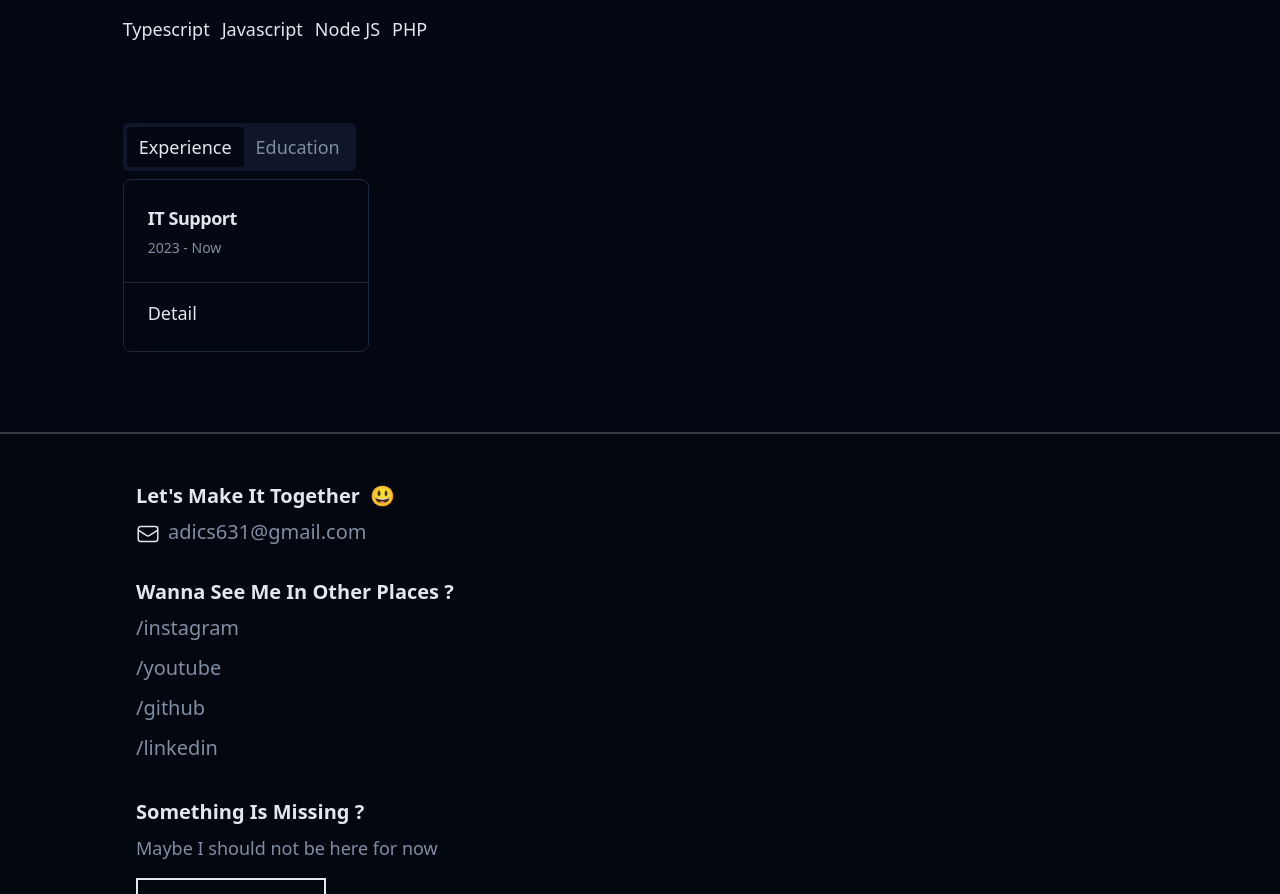
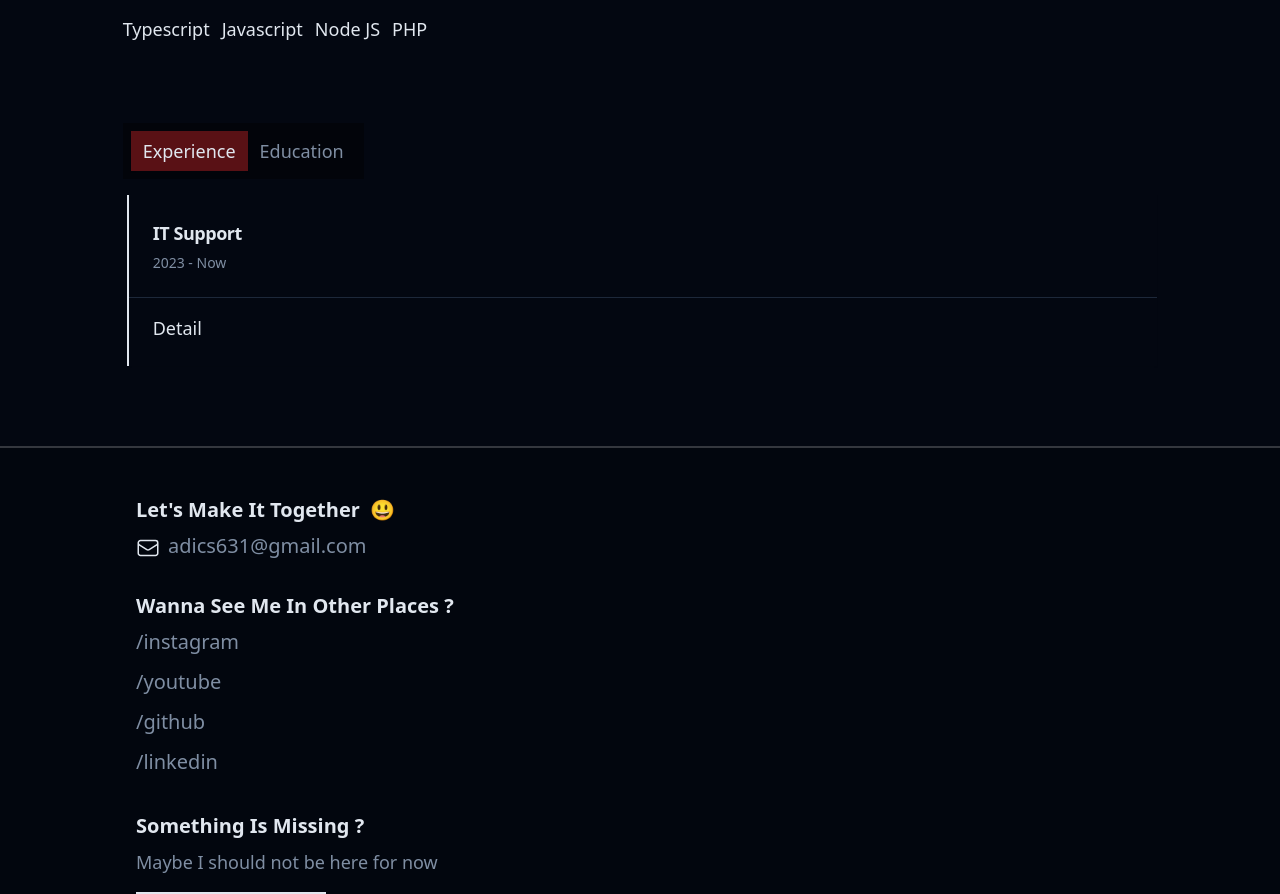
Before and after one commit to AdiCahyaSaputra/personal-website, a Next.js app: page / in a window 1280 px wide. Shown: the part 1640-2534 px from the top of the page. Built offline with nearby package versions, Linux system fonts and the light colour scheme.

Commit message:
style: tabs style

```diff
--- a/components/section/ExperienceSection.tsx
+++ b/components/section/ExperienceSection.tsx
@@ -23,10 +23,10 @@ const ExperienceSection: React.FC = () => {
             <TabsTrigger value="education" className='text-lg'>Education</TabsTrigger>
           </TabsList>
 
-          <TabsContent value="experience" className='w-full grid grid-cols-12 gap-4'>
+          <TabsContent value="experience" className='w-full space-y-2 pl-1'>
 
             {experiences.map((experience, index) => (
-              <Card key={index} className="w-full md:col-span-3 col-span-12 items-start">
+              <Card key={index} className="w-full">
                 <CardHeader>
                   <CardTitle className='text-lg'>{experience.title}</CardTitle>
                   <CardDescription>{experience.year.start} - {experience.year.end}</CardDescription>
@@ -42,10 +42,10 @@ const ExperienceSection: React.FC = () => {
 
           </TabsContent>
 
-          <TabsContent value="education" className='w-full grid grid-cols-12 gap-4 mt-0'>
+          <TabsContent value="education" className='w-full space-y-2 pl-1'>
 
             {educations.map((education, index) => (
-              <Card key={index} className="w-full md:col-span-3 col-span-12 items-start">
+              <Card key={index} className="w-full">
                 <CardHeader>
                   <CardTitle className='text-lg'>{education.title}</CardTitle>
                   <CardDescription>{education.year.start} - {education.year.end}</CardDescription>
--- a/components/ui/card.tsx
+++ b/components/ui/card.tsx
@@ -9,7 +9,7 @@ const Card = React.forwardRef<
   <div
     ref={ref}
     className={cn(
-      "rounded-lg border bg-card text-card-foreground shadow-sm",
+      "border-l-2 border-foreground bg-card text-card-foreground shadow-sm",
       className
     )}
     {...props}
--- a/components/ui/tabs.tsx
+++ b/components/ui/tabs.tsx
@@ -14,7 +14,7 @@ const TabsList = React.forwardRef<
   <TabsPrimitive.List
     ref={ref}
     className={cn(
-      "inline-flex h-10 items-center justify-center rounded-md bg-muted p-1 text-muted-foreground",
+      "inline-flex h-10 items-center justify-center p-2 dark:bg-black/40 bg-secondary text-muted-foreground",
       className
     )}
     {...props}
@@ -29,7 +29,7 @@ const TabsTrigger = React.forwardRef<
   <TabsPrimitive.Trigger
     ref={ref}
     className={cn(
-      "inline-flex items-center justify-center whitespace-nowrap rounded-sm px-3 py-1.5 text-sm font-medium ring-offset-background transition-all focus-visible:outline-none focus-visible:ring-2 focus-visible:ring-ring focus-visible:ring-offset-2 disabled:pointer-events-none disabled:opacity-50 data-[state=active]:bg-background data-[state=active]:text-foreground data-[state=active]:shadow-sm",
+      "inline-flex items-center justify-center whitespace-nowrap px-3 py-1.5 text-sm font-medium ring-offset-background transition-all focus-visible:outline-none focus-visible:ring-2 focus-visible:ring-ring focus-visible:ring-offset-2 disabled:pointer-events-none disabled:opacity-50 data-[state=active]:bg-blue-600/40 data-[state=active]:dark:bg-red-600/40 data-[state=active]:text-foreground data-[state=active]:shadow-sm",
       className
     )}
     {...props}
@@ -44,7 +44,7 @@ const TabsContent = React.forwardRef<
   <TabsPrimitive.Content
     ref={ref}
     className={cn(
-      "mt-2 ring-offset-background focus-visible:outline-none focus-visible:ring-2 focus-visible:ring-ring focus-visible:ring-offset-2",
+      "mt-2 ring-offset-background focus-visible:outline-none focus-visible:ring-2 focus-visible:ring-ring focus-visible:ring-offset-2 pt-2",
       className
     )}
     {...props}
```
Also changed, not shown: 1 other file (tests, documents, lock files or other folders).
